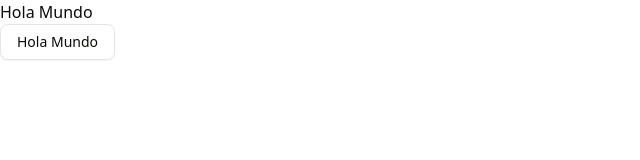
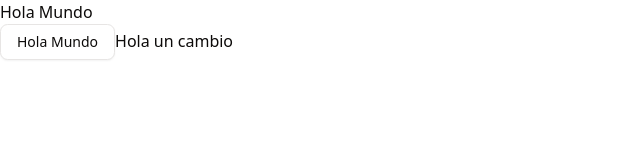
Before and after one commit to No-Country-simulation/C24-38-t-Webapp, a React (Vite) app in the folder client/: page / in a window 1280 px wide. Shown: the top 160 px of the page, without its empty margins (0-640 px from the left). Built offline with nearby package versions, Linux system fonts and the light colour scheme.

Commit message:
Add changes

```diff
--- a/client/src/App.tsx
+++ b/client/src/App.tsx
@@ -8,6 +8,7 @@ export default function App() {
       <Button variant="outline">
         Hola Mundo
       </Button>
+      Hola un cambio
     </Fragment>
   )
 }
```
